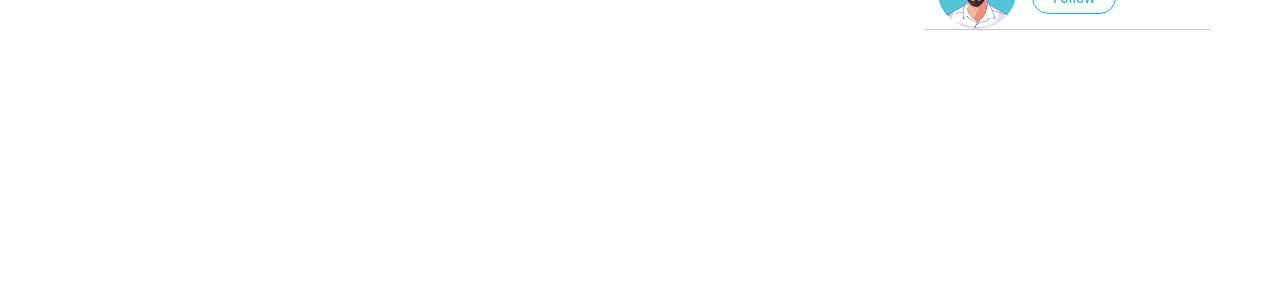
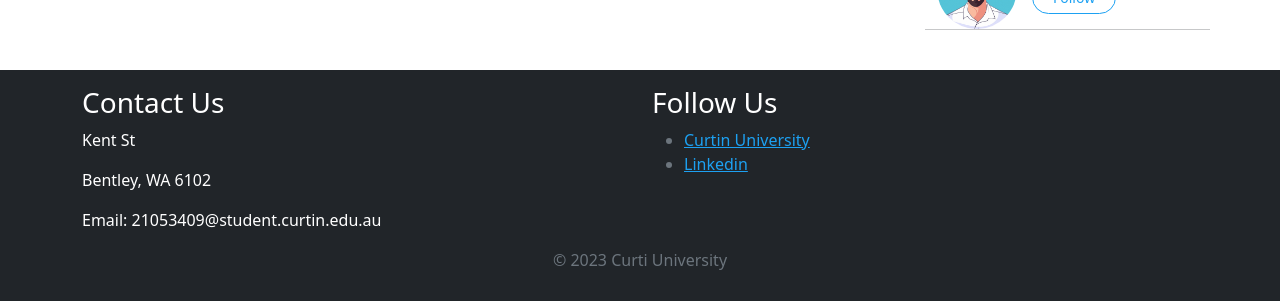
Before and after one commit to redmojo7/justtweet, a React (Create React App) app in the folder frontend/: page / in a window 1280 px wide. Shown: the part 754-1055 px from the top of the page. Before the commit the page ends 800 px from the top, so only its background shows below. Built offline with nearby package versions, Linux system fonts and the light colour scheme; no server answers; the HTML template or start-up script is replaced by a standard one.

Commit message:
add footer and update justtweet_screenshot.png

```diff
--- a/frontend/src/App.js
+++ b/frontend/src/App.js
@@ -8,6 +8,7 @@ import ProfileStats from "./components/profilestats";
 import NewTweet from "./components/newtweet";
 import { TweetCards } from "./components/tweetcard";
 import RightPanel from "./components/rightpanel";
+import Footer from "./components/footer";
 import { loadTweets as getTweets, createTweet, deleteTweet } from './controllers/tweetcontroller';
 import getProfile from './controllers/userscontroller';
 
@@ -113,6 +114,8 @@ function App() {
           </Col>
         </Row>
       </Container>
+      <br />
+      <Footer />
     </div>
   );
 }
--- /dev/null
+++ b/frontend/src/components/footer.js
@@ -0,0 +1,30 @@
+const { Component } = require("react")
+
+class Footer extends Component{
+    render(){
+        return(
+            <footer className="footer py-3 bg-dark">
+              <div className="container">
+                <div className="row">
+                  <div className="col-md-6">
+                    <h3 className="text-white">Contact Us</h3>
+                    <p className="text-white">Kent St</p>
+                    <p className="text-white">Bentley, WA 6102</p>
+                    <p className="text-white">Email: 21053409@student.curtin.edu.au</p>
+                  </div>
+                  <div className="col-md-6">
+                    <h3 className="text-white">Follow Us</h3>
+                    <ul className="list">
+                      <li className="list text-muted"><a href="https://www.curtin.edu.au/"><i className="fa fa-linkedin "></i>Curtin University</a></li>
+                      <li className="list text-muted"><a href="https://www.linkedin.com/in/peng-cai/"><i className="fa fa-linkedin "></i>Linkedin</a></li>
+                    </ul>
+                  </div>
+                </div>
+                <p className="text-muted text-center">&copy; 2023 Curti University</p>
+              </div>
+          </footer>
+        )
+    }
+}
+
+export default Footer;
```
Also changed, not shown: 1 other file (tests, documents, lock files or other folders).
